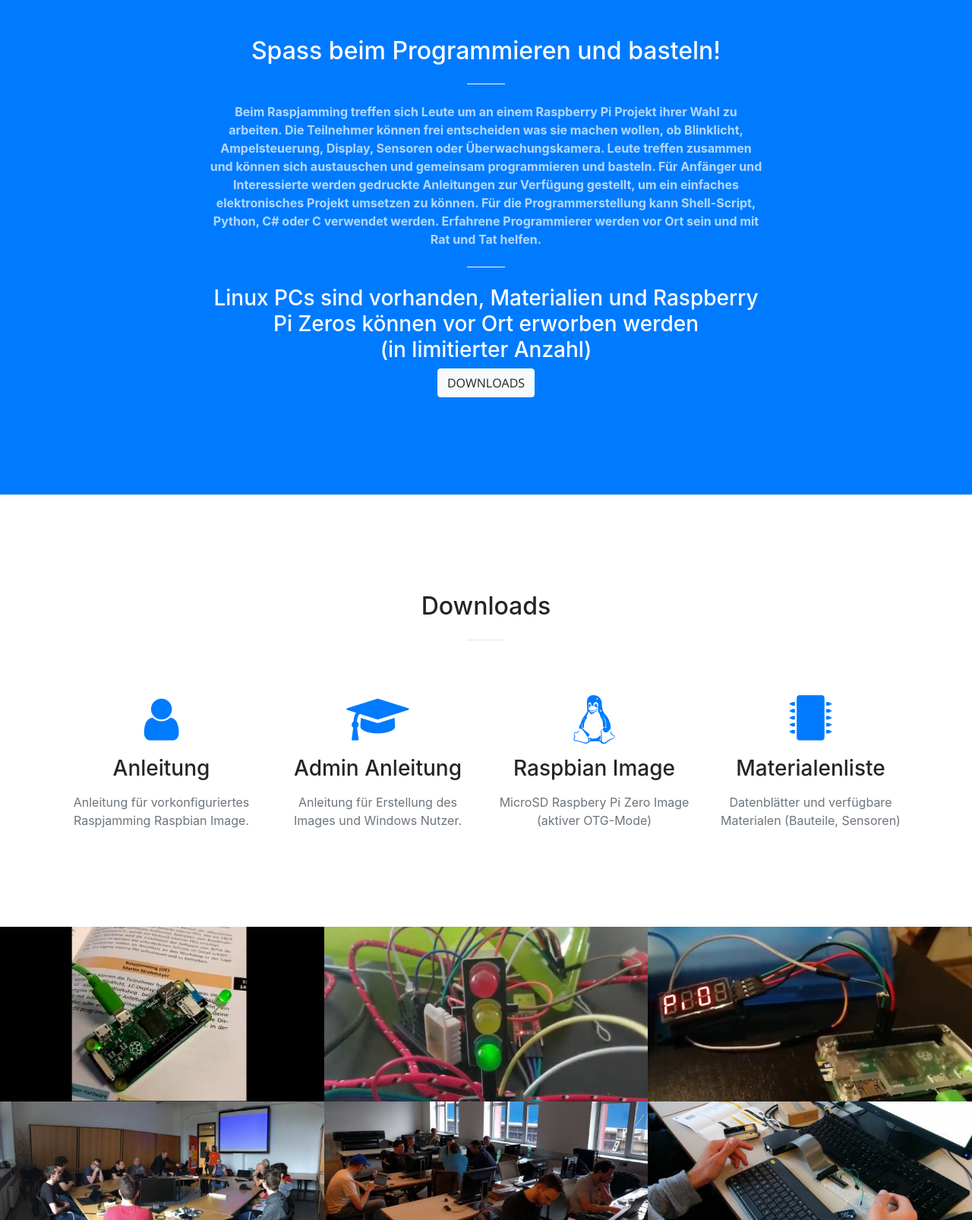
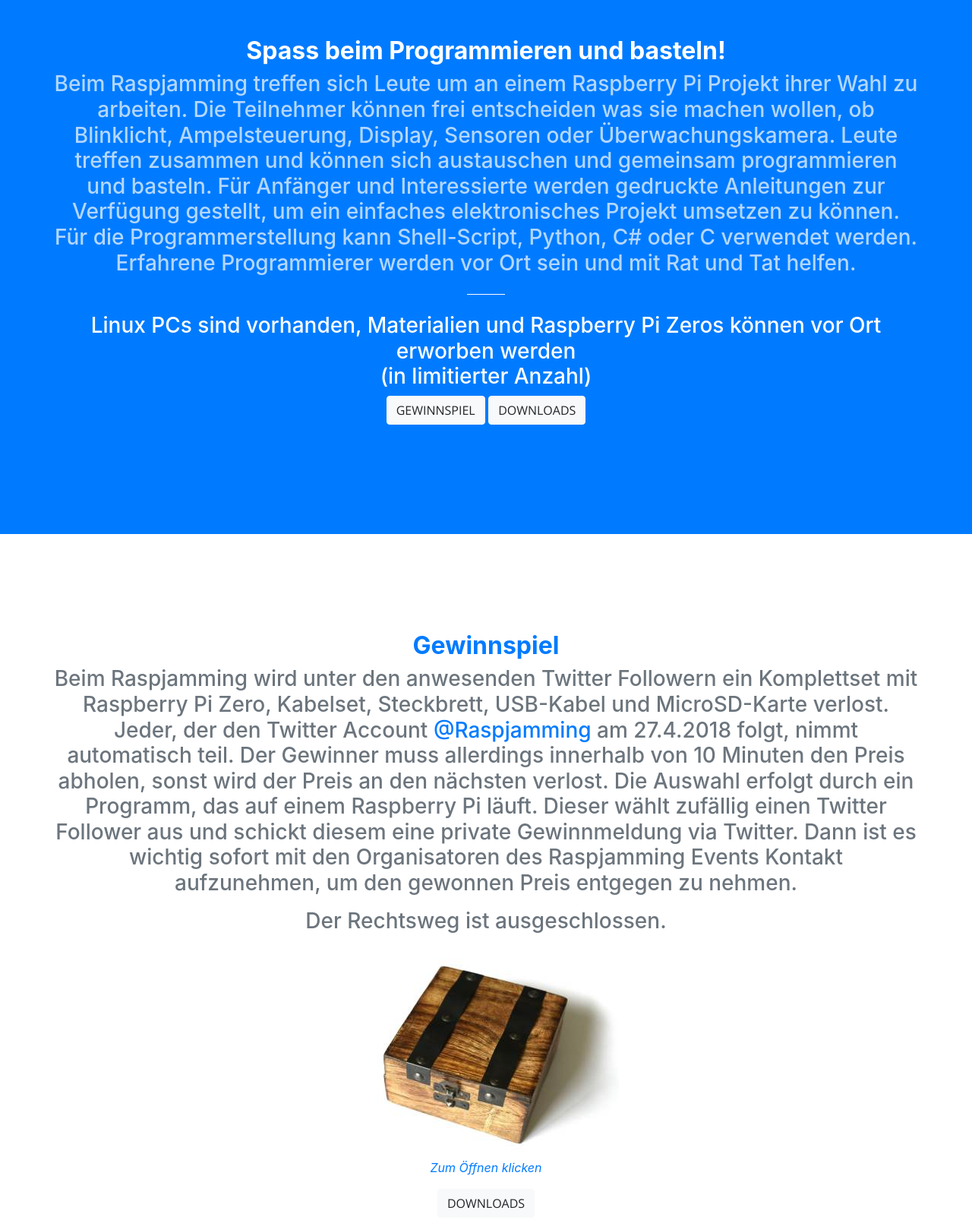
Before and after one commit to GrazerComputerClub/Raspjamming-Doc, a website with bundled scripts: page index.html in a window 1280 px wide. Shown: the part 880-2486 px from the top of the page at 76% size. Built offline with nearby package versions, Linux system fonts and the light colour scheme.

Commit message:
GH-37 Gewinnspiel

```diff
--- a/index.html
+++ b/index.html
@@ -41,6 +41,9 @@
               <a class="nav-link js-scroll-trigger" href="#about">Worum gehts</a>
             </li>
             <li class="nav-item">
+              <a class="nav-link js-scroll-trigger" href="#raffle">Gewinnspiel</a>
+            </li>
+            <li class="nav-item">
               <a class="nav-link js-scroll-trigger" href="#services">Downloads</a>
             </li>
             <li class="nav-item">
@@ -77,28 +80,56 @@
     <section class="bg-primary" id="about">
       <div class="container">
         <div class="row">
-          <div class="col-lg-8 mx-auto text-center">
-            <h2 class="section-heading text-white">Spass beim Programmieren und basteln!</h2>
-            <hr class="light my-4">
-            <p class="text-faded mb-4"><strong>Beim Raspjamming treffen sich Leute um an einem Raspberry Pi Projekt ihrer Wahl zu arbeiten. Die Teilnehmer können frei entscheiden was sie machen wollen, ob Blinklicht, Ampelsteuerung, Display, Sensoren oder Überwachungskamera. Leute treffen zusammen und können sich austauschen und gemeinsam programmieren und basteln. Für Anfänger und Interessierte werden gedruckte Anleitungen zur Verfügung gestellt, um ein einfaches elektronisches Projekt umsetzen zu können. Für die Programmerstellung kann Shell-Script, Python, C# oder C verwendet werden. Erfahrene Programmierer  werden vor Ort sein und mit Rat und Tat helfen.</strong></p>
-
+          <div class="col-lg-18 mx-auto text-center">
+            <h2 class="section-heading text-white"><strong>Spass beim Programmieren und basteln!</strong></h2>
+<h3 class="section-heading text-white">
+<p class="text-faded mb-4">Beim Raspjamming treffen sich Leute um an einem Raspberry Pi Projekt ihrer Wahl zu arbeiten. Die Teilnehmer können frei entscheiden was sie machen wollen, ob Blinklicht, Ampelsteuerung, Display, Sensoren oder Überwachungskamera. Leute treffen zusammen und können sich austauschen und gemeinsam programmieren und basteln. Für Anfänger und Interessierte werden gedruckte Anleitungen zur Verfügung gestellt, um ein einfaches elektronisches Projekt umsetzen zu können. Für die Programmerstellung kann Shell-Script, Python, C# oder C verwendet werden. Erfahrene Programmierer  werden vor Ort sein und mit Rat und Tat helfen.</p>
+</h3>
             <hr class="light my-4">
             <h3 class="section-heading text-white">Linux PCs sind vorhanden, Materialien und Raspberry Pi Zeros können vor Ort erworben werden<BR>(in limitierter Anzahl)</h3>
 
-
+            <p>
+            <a class="btn btn-light btn-xl js-scroll-trigger" href="#raffle">Gewinnspiel</a>
             <a class="btn btn-light btn-xl js-scroll-trigger" href="#services">Downloads</a>
-
+            </p>
           </div>
         </div>
       </div>
     </section>
+
+    <section class="bg-white" id="raffle">
+      <div class="container">
+        <div class="row">
+          <div class="col-lg-16 mx-auto text-center">
+            <h2 class="section-heading text-primary"><strong>Gewinnspiel</strong></h2>
+
+<h3 class="section-heading text-secondary">
+
+Beim Raspjamming wird unter den anwesenden Twitter Followern ein Komplettset mit Raspberry Pi Zero, Kabelset, Steckbrett, USB-Kabel und MicroSD-Karte verlost. Jeder, der den Twitter Account <a href="https://twitter.com/hashtag/raspjamming">@Raspjamming</a> am 27.4.2018 folgt, nimmt automatisch teil. Der Gewinner muss allerdings innerhalb von 10 Minuten den Preis abholen, sonst wird der Preis an den nächsten verlost. Die Auswahl erfolgt durch ein Programm, das auf einem Raspberry Pi läuft. Dieser wählt zufällig einen Twitter Follower aus und schickt diesem eine private Gewinnmeldung via Twitter. Dann ist es wichtig sofort mit den Organisatoren des Raspjamming Events Kontakt aufzunehmen, um den gewonnen Preis entgegen zu nehmen.</p>
+<p>
+Der Rechtsweg ist ausgeschlossen.</p>
+</h3>
+            <p>
+            <a class="raffle-box" href="img/portfolio/fullsize/raffle.jpg">
+              <img class="img-fluid rounded mx-auto" src="img/portfolio/thumbnails/raffle.jpg" alt=""><BR>
+<em>Zum Öffnen klicken</em><BR>
+            </a>
+
+            </p>
+            <p>
+            <a class="btn btn-light btn-xl js-scroll-trigger" href="#services">Downloads</a>
+            </p>
+          </div>
+        </div>
+      </div>
+    </section>
+
 
     <section id="services">
       <div class="container">
         <div class="row">
           <div class="col-lg-12 text-center">
             <h2 class="section-heading">Downloads</h2>
-            <hr class="my-4">
           </div>
         </div>
       </div>
@@ -227,10 +258,10 @@
               <div class="portfolio-box-caption">
                 <div class="portfolio-box-caption-content">
                   <div class="project-category text-faded">
-                    Ultraschall Sensor
+                    Eigene
                   </div>
                   <div class="project-name">
-                    Distanz
+                    Erfolge feieren
                   </div>
                 </div>
               </div>
@@ -276,7 +307,7 @@
                     Kamera
                   </div>
                   <div class="project-name">
-                    SloMo & Überwachung
+                    Zeitlupe & Überwachung
                   </div>
                 </div>
               </div>
```
Also changed, not shown: img/portfolio/fullsize/raffle.jpg (added), img/portfolio/thumbnails/raffle.jpg (added).
